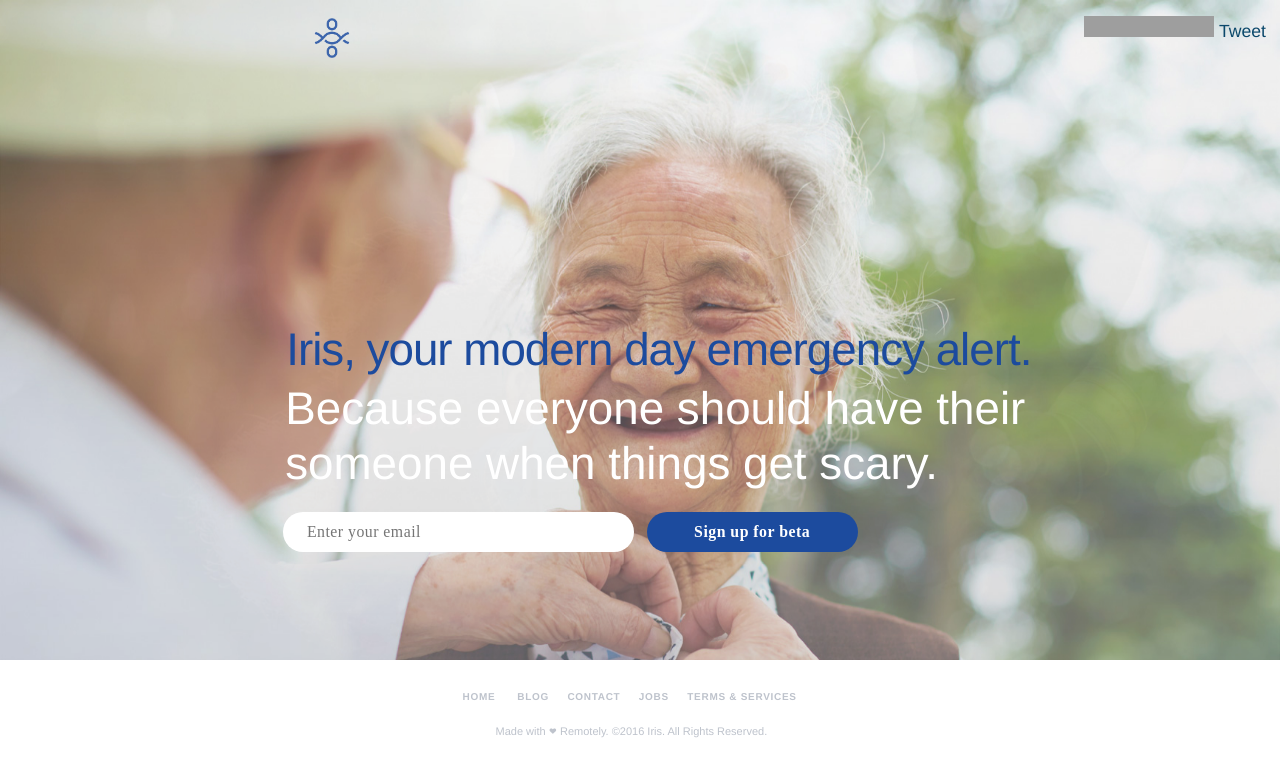
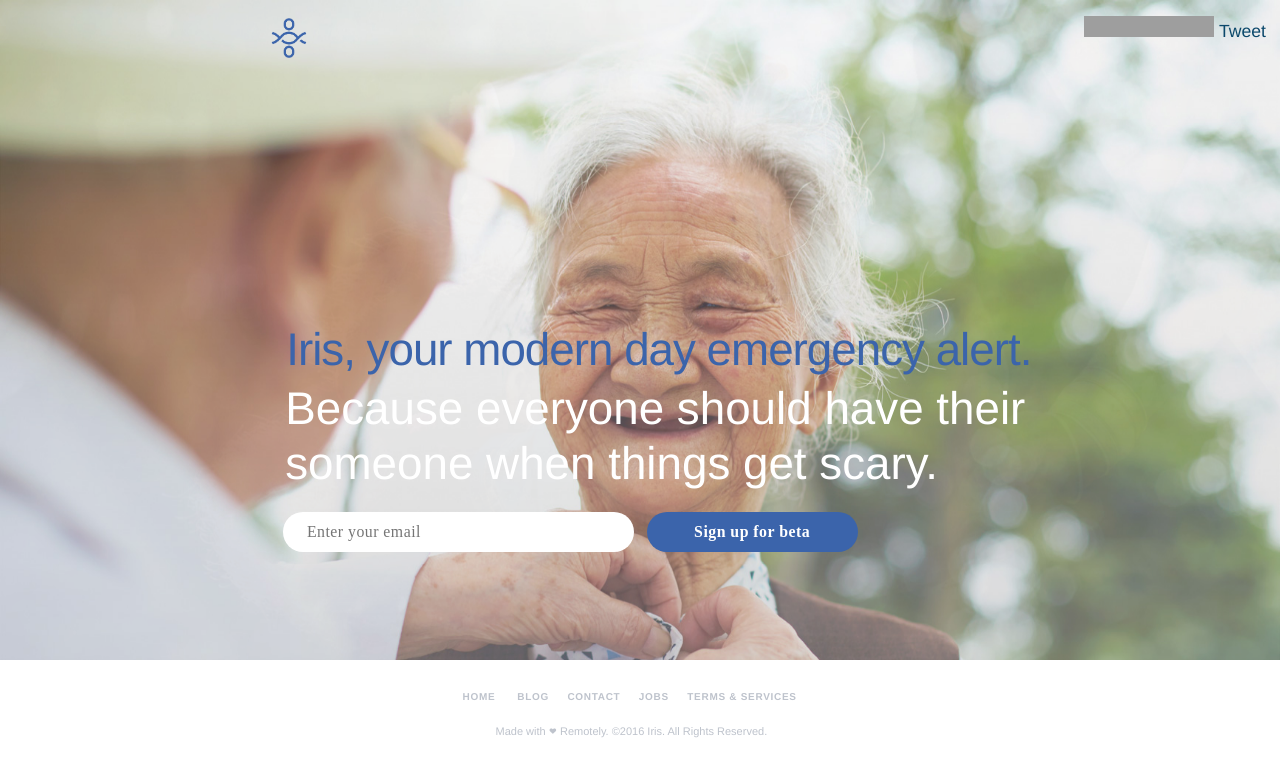
Before and after one commit to irisapp/iris-website, a plain HTML site: page index.html in a window 1280 px wide. Drawn offline with Linux system fonts and the light colour scheme; files that its build step writes are made by us from their sources; grey boxes are pictures that could not be loaded; a small style sheet from the web is missing.

Commit message:
Updated button & h1
- Updated the H1 and Subscription button to `iris-blue`
- Adjusted the padding-left on the logo.

```diff
--- a/css/style.css
+++ b/css/style.css
@@ -133,7 +133,7 @@ margin-right: 8px;
 	font-size: 1.8em; /* 48 / 16 */
 	line-height: 1.3em; /* 48 / 48 */
 	font-weight: 200;
-  color: #1C4B9E;
+  color: #3B64AB;
   margin: 0 auto;
   padding-left: .8em;
 
@@ -208,7 +208,7 @@ margin-right: 8px;
 	font-weight: 700;
 	letter-spacing: .03em;
 	color: #fff;
-	background-color: #1C4B9E;
+	background-color: #3B64AB;
 	padding: .7em 6.3em;
 	border-radius: 50px;
 	-webkit-border-radius: 50px;
@@ -343,7 +343,6 @@ margin-top: 16px;
 	font-size: 2em; /* 48 / 16 */
 	line-height: 1.3em; /* 48 / 48 */
 	font-weight: 200;
-  color: #1C4B9E;
   margin: 0;
   padding-left: 3px;
 }
@@ -418,7 +417,6 @@ margin-top: 16px;
 	letter-spacing: .03em;
   text-align: center;
 	color: #fff;
-	background-color: #1C4B9E;
 	padding: .7em 2.5em;
   width: auto;
   margin-left: 0;
@@ -486,7 +484,7 @@ margin-top: 16px;
 @media (min-width: 769px) {
 
 .logo {
-  padding-left: 16em;
+  padding-left: 13.6em;
   padding-top: 18px;
 }
 
@@ -527,7 +525,7 @@ margin-right: 14px;
 }
 
 .container h1 {
-  color: #1C4B9E;
+  color: #3B64AB;
 	font-size: 2.6em; /* 48 / 16 */
 	line-height: 1.4em; /* 48 / 48 */
 	margin: 0 auto;
@@ -607,7 +605,7 @@ margin-right: 14px;
 	font-weight: 700;
 	letter-spacing: .03em;
 	color: #fff;
-	background-color: #1C4B9E;
+	background-color: #3B64AB;
 	padding: .7em 3em;
 	border-radius: 50px;
 	-webkit-border-radius: 50px;
```
